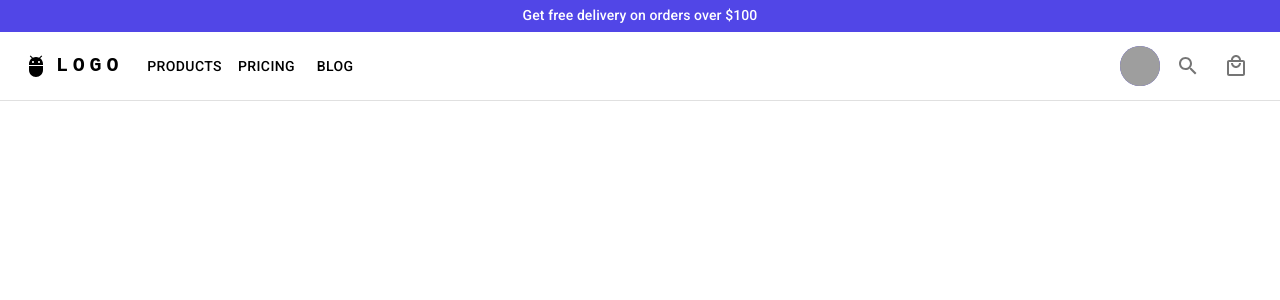
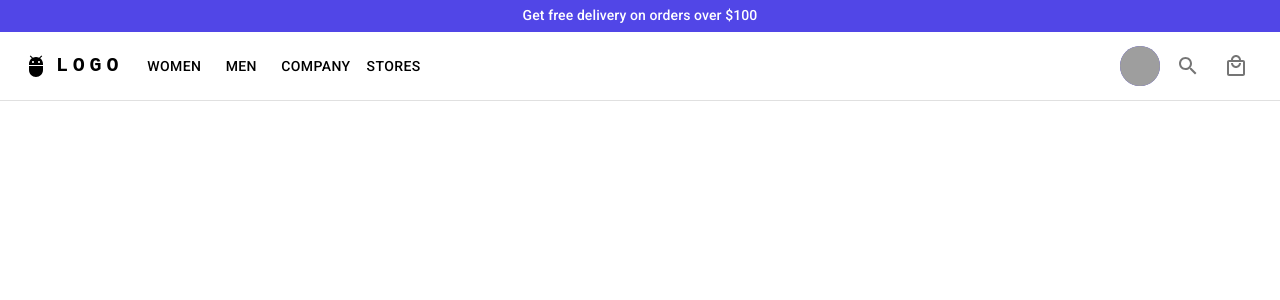
Before and after one commit to kalczugag/ecommerce, a React (Vite) app in the folder frontend/: page / in a window 1280 px wide. Shown: the top 300 px of the page. Built offline with nearby package versions, Linux system fonts and the light colour scheme; grey boxes are pictures that could not be loaded.

Commit message:
fully working subcategories menu for header with normalized database structure

```diff
--- /dev/null
+++ b/frontend/src/components/Header/Categories.tsx
@@ -0,0 +1,50 @@
+import { Container } from "@mui/material";
+import { Link } from "react-router-dom";
+import { categories, subcategories } from "./data";
+
+const Categories = ({ page }: { page: string }) => {
+    return (
+        <Container
+            maxWidth={false}
+            disableGutters
+            sx={{
+                position: "absolute",
+                backgroundColor: "white",
+                padding: "20px",
+                borderBottom: "1px solid #e0e0e0",
+            }}
+        >
+            <Container
+                maxWidth="xl"
+                sx={{
+                    display: "flex",
+                }}
+            >
+                {categories.map((category) => (
+                    <ul key={category._id} className="mr-12 space-y-2">
+                        <h3 className="font-bold">{category.label}</h3>
+                        {subcategories.map((subcategory) => {
+                            if (
+                                page.toLowerCase() ===
+                                    subcategory.gender.toLowerCase() &&
+                                category._id === subcategory.categoryId
+                            ) {
+                                return (
+                                    <li key={subcategory._id}>
+                                        <Link
+                                            to={subcategory.label.toLowerCase()}
+                                        >
+                                            {subcategory.label}
+                                        </Link>
+                                    </li>
+                                );
+                            }
+                        })}
+                    </ul>
+                ))}
+            </Container>
+        </Container>
+    );
+};
+
+export default Categories;
--- /dev/null
+++ b/frontend/src/components/Header/data.ts
@@ -0,0 +1,99 @@
+export const categories = [
+    {
+        _id: "8923hrf",
+        label: "Clothing",
+        description: "Various types of clothing items.",
+        imageUrl: "path/to/image.jpg",
+        seoTags: ["clothing", "apparel", "fashion"],
+    },
+    {
+        _id: "1298hfj",
+        label: "Accessories",
+        description: "Electronic gadgets and accessories.",
+        imageUrl: "path/to/image.jpg",
+        seoTags: ["accessories", "gadgets", "watches"],
+    },
+    {
+        _id: "12adsf98hfj",
+        label: "Brands",
+        description: "Electronic gadgets and accessories.",
+        imageUrl: "path/to/image.jpg",
+        seoTags: ["brands", "fashion", "versace"],
+    },
+];
+
+export const subcategories = [
+    { _id: "sub1", label: "Tops", categoryId: "8923hrf", gender: "Women" },
+    { _id: "sub2", label: "Dresses", categoryId: "8923hrf", gender: "Women" },
+    {
+        _id: "sub3",
+        label: "Women Jeans",
+        categoryId: "8923hrf",
+        gender: "Women",
+    },
+    {
+        _id: "sub4",
+        label: "Lengha Choli",
+        categoryId: "8923hrf",
+        gender: "Women",
+    },
+    { _id: "sub5", label: "Sweaters", categoryId: "8923hrf", gender: "Women" },
+    { _id: "sub6", label: "T-Shirts", categoryId: "8923hrf", gender: "Women" },
+    { _id: "sub7", label: "Jackets", categoryId: "8923hrf", gender: "Women" },
+    { _id: "sub8", label: "Gowns", categoryId: "8923hrf", gender: "Women" },
+    { _id: "sub9", label: "Sarees", categoryId: "8923hrf", gender: "Women" },
+
+    { _id: "sub10", label: "Watches", categoryId: "1298hfj", gender: "Women" },
+    { _id: "sub11", label: "Wallets", categoryId: "1298hfj", gender: "Women" },
+    { _id: "sub12", label: "Bags", categoryId: "1298hfj", gender: "Women" },
+    {
+        _id: "sub13",
+        label: "Sunglasses",
+        categoryId: "1298hfj",
+        gender: "Women",
+    },
+    { _id: "sub14", label: "Hats", categoryId: "1298hfj", gender: "Women" },
+    { _id: "sub15", label: "Belts", categoryId: "1298hfj", gender: "Women" },
+
+    {
+        _id: "sub16",
+        label: "Full Nelson",
+        categoryId: "12adsf98hfj",
+        gender: "Women",
+    },
+    {
+        _id: "sub17",
+        label: "My Way",
+        categoryId: "12adsf98hfj",
+        gender: "Women",
+    },
+    {
+        _id: "sub18",
+        label: "Re-Arranged",
+        categoryId: "12adsf98hfj",
+        gender: "Women",
+    },
+    {
+        _id: "sub19",
+        label: "Counterfeit",
+        categoryId: "12adsf98hfj",
+        gender: "Women",
+    },
+    {
+        _id: "sub20",
+        label: "Significant Other",
+        categoryId: "12adsf98hfj",
+        gender: "Women",
+    },
+
+    // { _id: "sub21", label: "Kurtas", categoryId: "12adsf98hfj", gender: "Women" },
+    // { _id: "sub22", label: "Kurtas", categoryId: "12adsf98hfj", gender: "Women" },
+    // { _id: "sub23", label: "Kurtas", categoryId: "12adsf98hfj", gender: "Women" },
+    // { _id: "sub24", label: "Kurtas", categoryId: "12adsf98hfj", gender: "Women" },
+    // { _id: "sub25", label: "Kurtas", categoryId: "8923hrf", gender: "Women" },
+    // { _id: "sub26", label: "Kurtas", categoryId: "8923hrf", gender: "Women" },
+    // { _id: "sub27", label: "Kurtas", categoryId: "8923hrf", gender: "Women" },
+    // { _id: "sub28", label: "Kurtas", categoryId: "8923hrf", gender: "Women" },
+    // { _id: "sub29", label: "Kurtas", categoryId: "8923hrf", gender: "Women" },
+    // { _id: "sub30", label: "Kurtas", categoryId: "8923hrf", gender: "Women" },
+];
--- a/frontend/src/components/Header/index.tsx
+++ b/frontend/src/components/Header/index.tsx
@@ -18,8 +18,9 @@ import {
     LocalMallOutlined,
     Search,
 } from "@mui/icons-material";
+import Categories from "./Categories";
 
-const pages = ["Products", "Pricing", "Blog"];
+const pages = ["Women", "Men", "Company", "Stores"];
 const settings = ["Profile", "Account", "Dashboard", "Logout"];
 
 interface HeaderProps {
@@ -29,6 +30,10 @@ interface HeaderProps {
 const Header = ({ deliveryBar }: HeaderProps) => {
     const [anchorElNav, setAnchorElNav] = useState<null | HTMLElement>(null);
     const [anchorElUser, setAnchorElUser] = useState<null | HTMLElement>(null);
+    const [openCategories, setOpenCategories] = useState<{
+        isOpen: boolean;
+        page: string;
+    }>({ isOpen: false, page: "" });
 
     const handleOpenNavMenu = (event: React.MouseEvent<HTMLElement>) => {
         setAnchorElNav(event.currentTarget);
@@ -182,7 +187,18 @@ const Header = ({ deliveryBar }: HeaderProps) => {
                             {pages.map((page) => (
                                 <Button
                                     key={page}
-                                    onClick={handleCloseNavMenu}
+                                    onMouseOver={() =>
+                                        setOpenCategories({
+                                            isOpen: true,
+                                            page,
+                                        })
+                                    }
+                                    onMouseLeave={() =>
+                                        setOpenCategories({
+                                            isOpen: false,
+                                            page,
+                                        })
+                                    }
                                     sx={{
                                         my: 2,
                                         color: "black",
@@ -193,7 +209,6 @@ const Header = ({ deliveryBar }: HeaderProps) => {
                                 </Button>
                             ))}
                         </Box>
-
                         <Box sx={{ flexGrow: 0 }} className="space-x-2">
                             <Tooltip title="Open settings">
                                 <IconButton
@@ -251,6 +266,7 @@ const Header = ({ deliveryBar }: HeaderProps) => {
                     </Toolbar>
                 </Container>
             </AppBar>
+            {openCategories.isOpen && <Categories page={openCategories.page} />}
         </>
     );
 };
```
